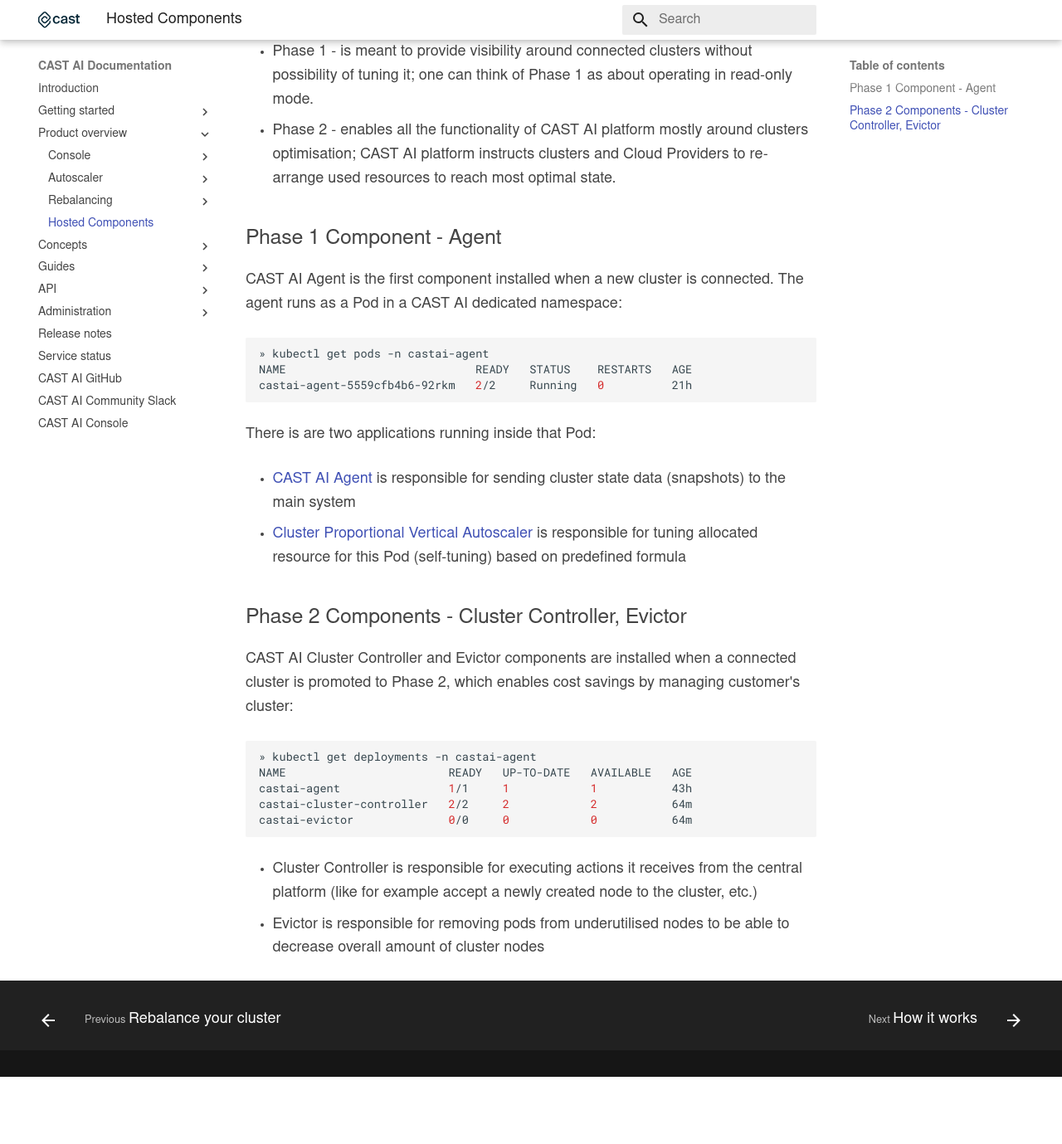
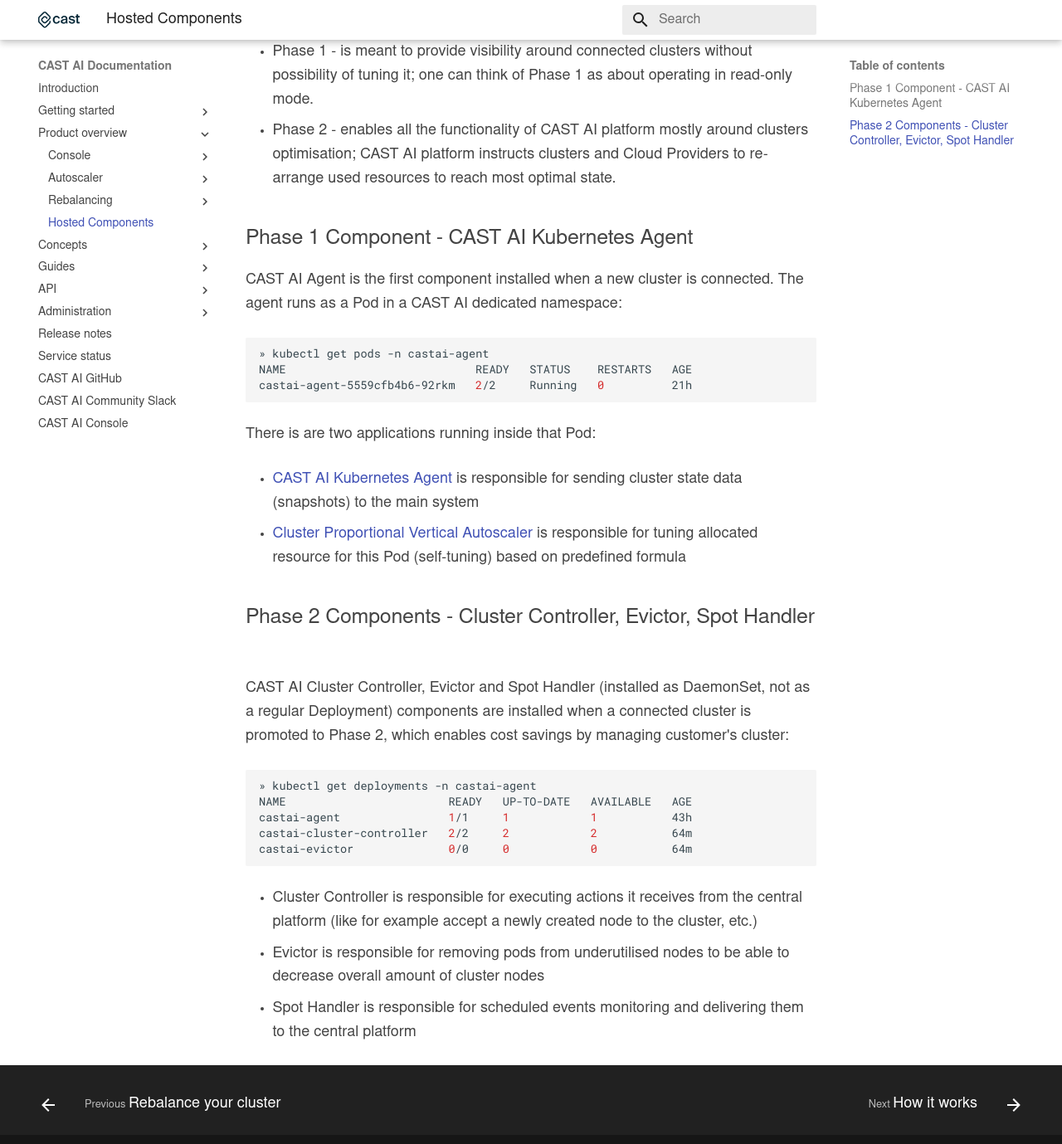
Before and after one commit to castai/docs, an MkDocs documentation site: the page built from docs/product-overview/hosted-components.md, in a window 1280 px wide and 1400 px high, scrolled down 255 px. Shown: the top 1379 px of the window at 83% size. Built offline with MkDocs 1.6.1 and Material for MkDocs 9.7.7, drawn with Linux system fonts in a browser that asks for light colours; some web fonts are replaced; before the commit the page ends 1553 px from its top, so only the background shows below that.

Commit message:
Added short description for Spot Handler

````diff
--- a/docs/guides/kubernetes-permissions.md
+++ b/docs/guides/kubernetes-permissions.md
@@ -23,9 +23,9 @@
 This section contains detailed description of all required permissions granted to CAST AI components.
 
 
-## CAST AI Agent permissions
+## CAST AI Kubernetes Agent permissions
 
-The Agent must be able to collect cluster operational details (snapshots) and provide them to the central platform to estimate whether there is an optimisation opportunity.
+CAST AI Kubernetes Agent must be able to collect cluster operational details (snapshots) and provide them to the central platform to estimate whether there is an optimisation opportunity.
 Thus, it must be granted with cluster wide permissions:
 
 | API Group       | Resources                                                                                               | Verbs                  |
@@ -37,9 +37,9 @@
 | batch           | jobs                                                                                                    | get<br/>list<br/>watch |
 
 
-CAST AI Agent's resource consumption vastly depends on the cluster size.
+CAST AI Kubernetes Agent's resource consumption vastly depends on the cluster size.
 The agent requires possibility to adjust resource limits proportionally to the size of the cluster.
-For that purpose Cluster Proportional Vertical Autoscaler patches Agent's deployment with re-estimated limits, which requires following permission:
+For that purpose Cluster Proportional Vertical Autoscaler patches CAST AI Kubernetes Agent's deployment with re-estimated limits, which requires following permission:
 
 | API Group | Resources   | Verbs | Description                                |
 |-----------|:------------|-------|--------------------------------------------|
@@ -74,7 +74,7 @@
 | certificates.k8s.io       | signers                                        | approve                                          | Applicable only for kubelet                                           |
 | core                      | events                                         | list<br/>create<br/>patch                        |                                                                       |
 | rbac.authorization.k8s.io | roles<br/>clusterroles<br/>clusterrolebindings | get<br/>patch<br/>update<br/>delete<br/>escalate | Applicable for all CAST AI Components                                 |
-| core                      | namespace                                      | delete                                           | Applicable only for CAST AI Agent                                     |
+| core                      | namespace                                      | delete                                           | Applicable only for CAST AI Kubernetes Agent                          |
 
 
 ### Namespace wide (castai-agent) permissions used by Cluster Controller
--- a/docs/product-overview/hosted-components.md
+++ b/docs/product-overview/hosted-components.md
@@ -11,7 +11,7 @@
 - Phase 2 - enables all the functionality of CAST AI platform mostly around clusters optimisation; CAST AI platform instructs clusters and Cloud Providers to re-arrange used resources to reach most optimal state.
 
 
-## Phase 1 Component - Agent
+## Phase 1 Component - CAST AI Kubernetes Agent
 
 CAST AI Agent is the first component installed when a new cluster is connected.
 The agent runs as a Pod in a CAST AI dedicated namespace:
@@ -23,13 +23,13 @@
 
 There is are two applications running inside that Pod:
 
-- [CAST AI Agent](https://github.com/castai/k8s-agent/) is responsible for sending cluster state data (snapshots) to the main system
+- [CAST AI Kubernetes Agent](https://github.com/castai/k8s-agent/) is responsible for sending cluster state data (snapshots) to the main system
 - [Cluster Proportional Vertical Autoscaler](https://github.com/kubernetes-sigs/cluster-proportional-vertical-autoscaler/) is responsible for tuning allocated resource for this Pod (self-tuning) based on predefined formula
 
 
-## Phase 2 Components - Cluster Controller, Evictor
+## Phase 2 Components - Cluster Controller, Evictor, Spot Handler
 
-CAST AI Cluster Controller and Evictor components are installed when a connected cluster is promoted to Phase 2, which enables cost savings by managing customer's cluster:
+CAST AI Cluster Controller, Evictor and Spot Handler (installed as DaemonSet, not as a regular Deployment) components are installed when a connected cluster is promoted to Phase 2, which enables cost savings by managing customer's cluster:
 ```shell
 » kubectl get deployments -n castai-agent
 NAME                        READY   UP-TO-DATE   AVAILABLE   AGE
@@ -40,3 +40,4 @@
 
 - Cluster Controller is responsible for executing actions it receives from the central platform (like for example accept a newly created node to the cluster, etc.)
 - Evictor is responsible for removing pods from underutilised nodes to be able to decrease overall amount of cluster nodes
+- Spot Handler is responsible for scheduled events monitoring and delivering them to the central platform
````
Also changed, not shown: docs/guides/spot.md (+1 -1 lines).
